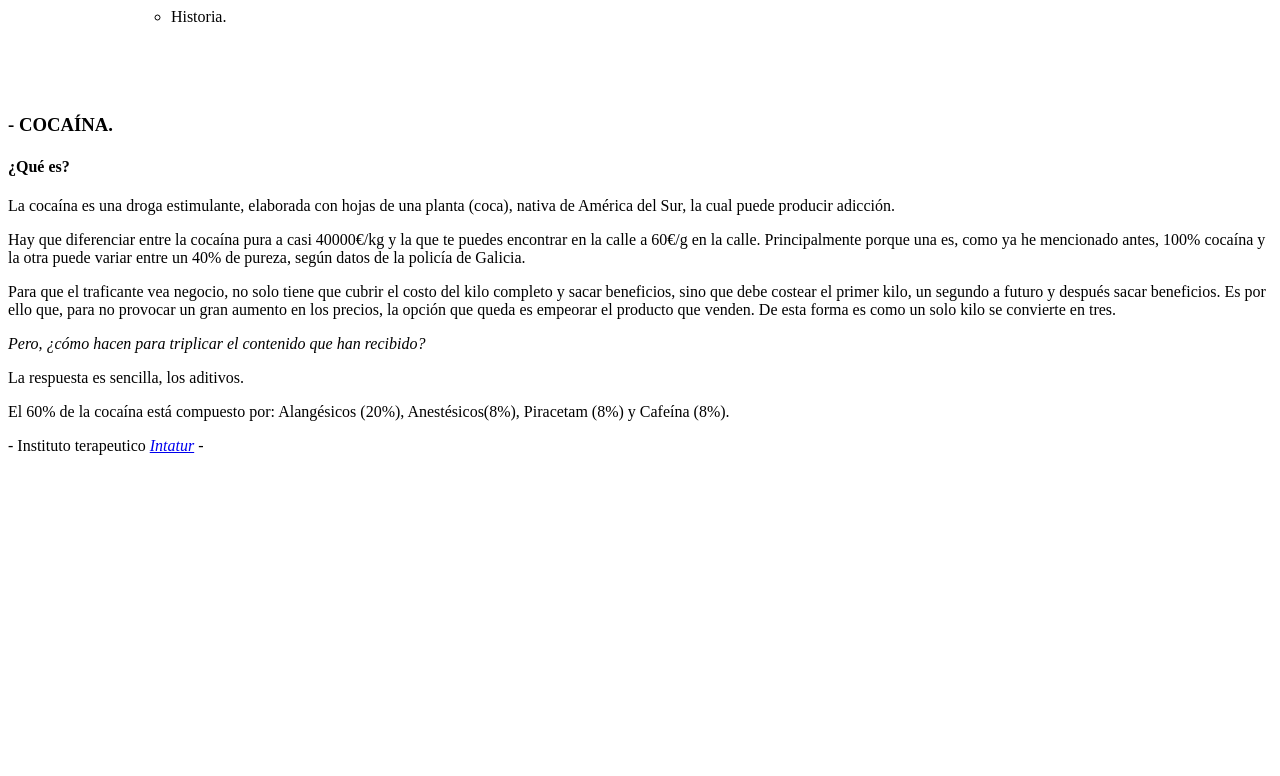
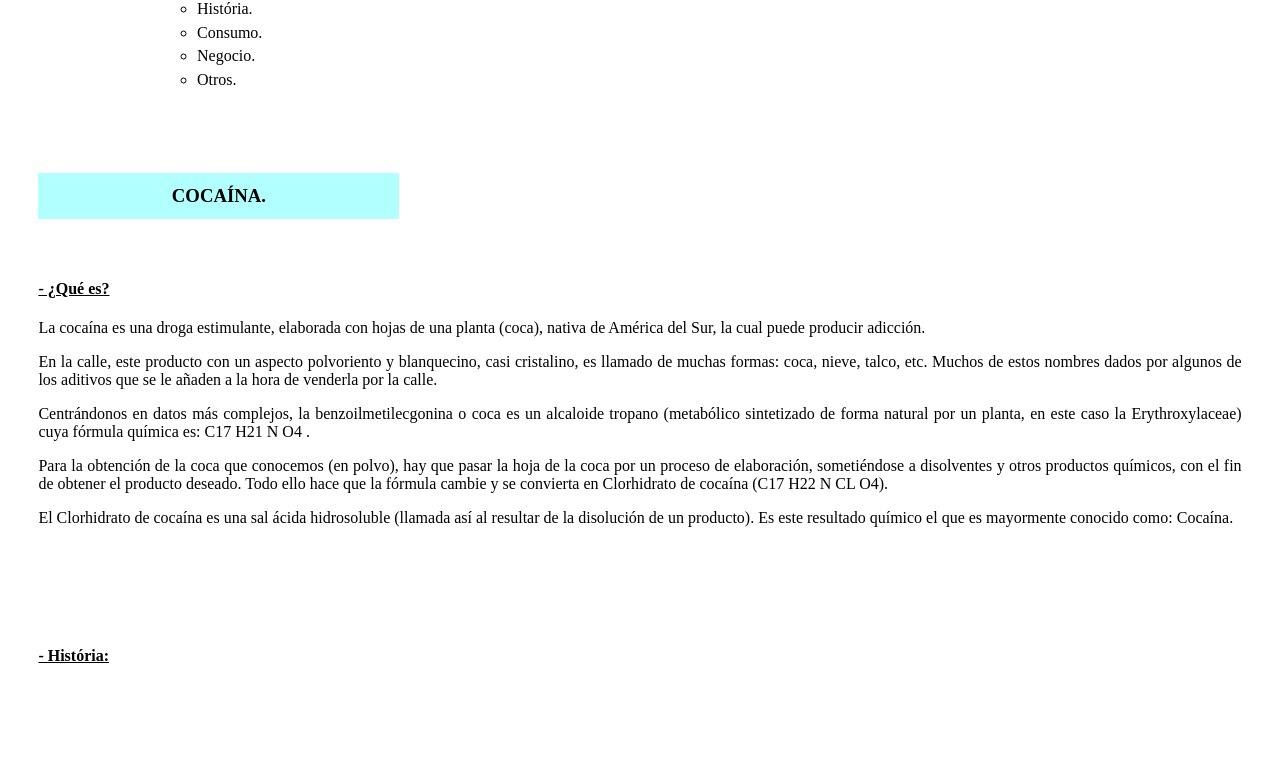
Before and after one commit to MoreNothing777/MoreNothing777.github.io, a plain HTML site: page Drogras.html in a window 1280 px wide. Shown: the part 265-1041 px from the top of the page. Before the commit the page ends 800 px from the top, so only its background shows below. Drawn offline with Linux system fonts and the light colour scheme.

Commit message:
Update Drogras.html

```diff
--- a/Drogras.html
+++ b/Drogras.html
@@ -4,6 +4,15 @@
         <meta charset="UTF-8">
         <title>Drogas</title>
         <style>
+
+            *{
+                text-align: justify;
+            }
+
+            body{
+                margin:3%
+            }
+
             h1{
                 text-align: center;
             }
@@ -22,6 +31,19 @@
                 margin-top: 0.5%;
             }
 
+            .titulo_apartado{
+                margin-bottom: -5%;
+                margin-right: 70%;
+                background-color: rgba(0, 255, 255, 0.3);
+                padding: 1%;
+                text-align: center;
+            }
+
+            h4{
+                margin-top: 10%;
+                text-decoration: underline black;
+            }
+
         </style>
     </head>
     <body>
@@ -35,17 +57,33 @@
             <p class="titulos_indice">Cocaína:</p>
             <ul>
                 <li>¿Qué es?</li>
+                <li>História.</li>
                 <li>Consumo.</li>
-                <li>Historia.</li>
+                <li>Negocio.</li>
+                <li>Otros.</li>
             </ul>
         </ul>
 
 
-        <h3>- COCAÍNA.</h3>
+        <h3 class="titulo_apartado">COCAÍNA.</h3>
 
-        <h4>¿Qué es?</h4>
+        <h4>- ¿Qué es?</h4>
 
         <p>La cocaína es una droga estimulante, elaborada con hojas de una planta (coca), nativa de América del Sur, la cual puede producir adicción.</p>
+
+        <p>En la calle, este producto con un aspecto polvoriento y blanquecino, casi cristalino, es llamado de muchas formas: coca, nieve, talco, etc. Muchos de estos nombres dados por algunos de los aditivos que se le añaden a la hora de venderla por la calle.</p>
+
+        <p>Centrándonos en datos más complejos, la benzoilmetilecgonina o coca es un alcaloide tropano (metabólico sintetizado de forma natural por un planta, en este caso la Erythroxylaceae) cuya fórmula química es: C17 H21 N O4 .</p>
+
+        <p>Para la obtención de la coca que conocemos (en polvo), hay que pasar la hoja de la coca por un proceso de elaboración, sometiéndose a disolventes y otros productos químicos, con el fin de obtener el producto deseado. Todo ello hace que la fórmula cambie y se convierta en Clorhidrato de cocaína (C17 H22 N CL O4).</p>
+
+        <p>El Clorhidrato de cocaína es una sal ácida hidrosoluble (llamada así al resultar de la disolución de un producto). Es este resultado químico el que es mayormente conocido como: Cocaína.</p>
+
+        <h4>- História:</h4>
+
+        <h4>- Consumo:</h4>
+
+        <h4>- Negocio:</h4>
 
         <p>Hay que diferenciar entre la cocaína pura a casi 40000€/kg y la que te puedes encontrar en la calle a 60€/g en la calle. Principalmente porque una es, como ya he mencionado antes, 100% cocaína y la otra puede variar entre un 40% de pureza, según datos de la policía de Galicia.</p>
 
@@ -55,9 +93,13 @@
 
         <p>La respuesta es sencilla, los aditivos.</p>
 
-        <p>El 60% de la cocaína está compuesto por: Alangésicos (20%), Anestésicos(8%), Piracetam (8%) y Cafeína (8%).</p>
+        <p>El 60% de la cocaína está compuesto por: Alangésicos (20%), Anestésicos(8%), Piracetam (8%) y Cafeína        (8%).</p>
 
         <p>- Instituto terapeutico <a href="https://www.intastur.es/" style="font-style: italic;">Intatur</a> -</p>
 
+        <h4>Otros:</h4>
+
+        <p>La cocaína, junto con sal de clorhidrato, se utilizan para hacer crack.</p>
+
     </body>
 </html>
```
